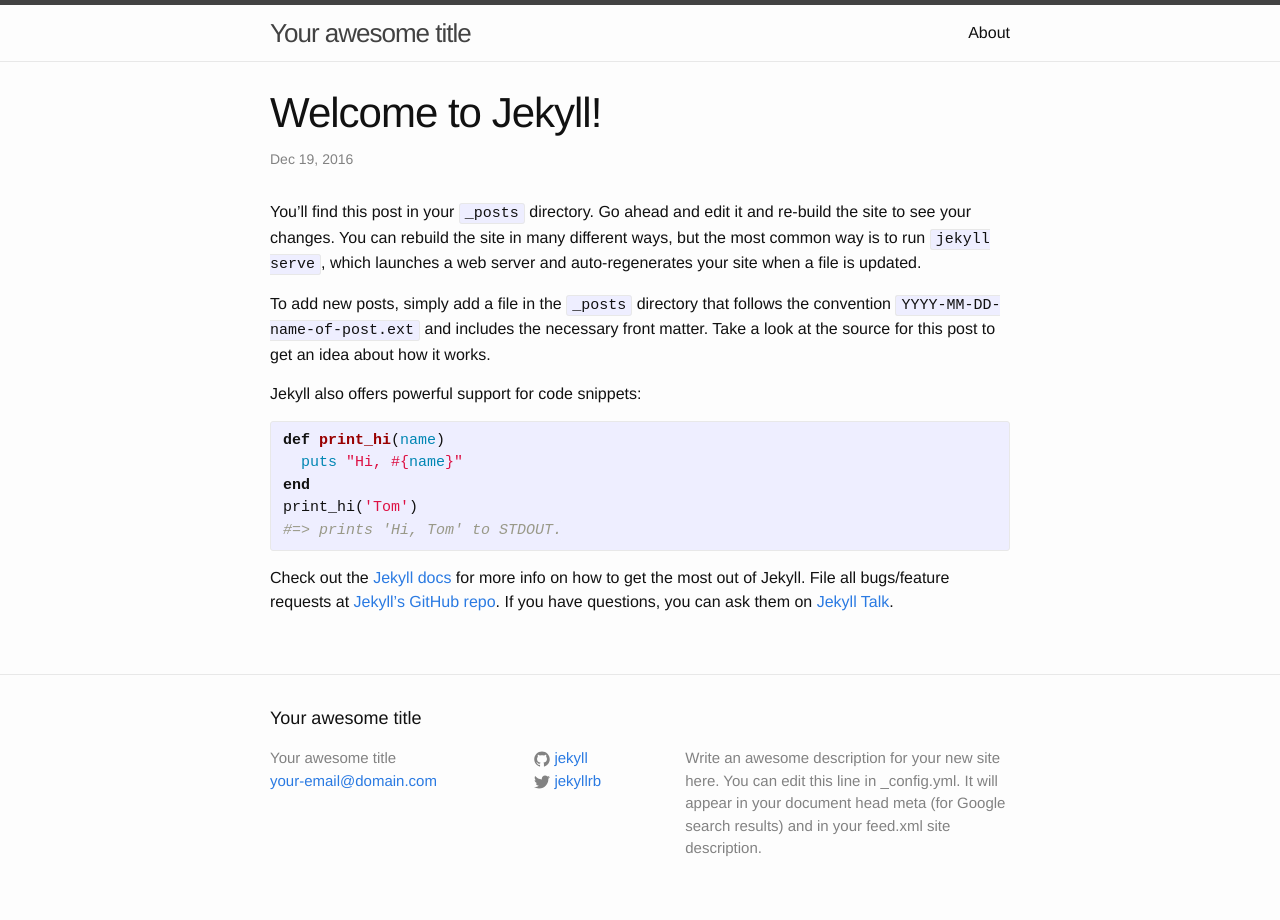
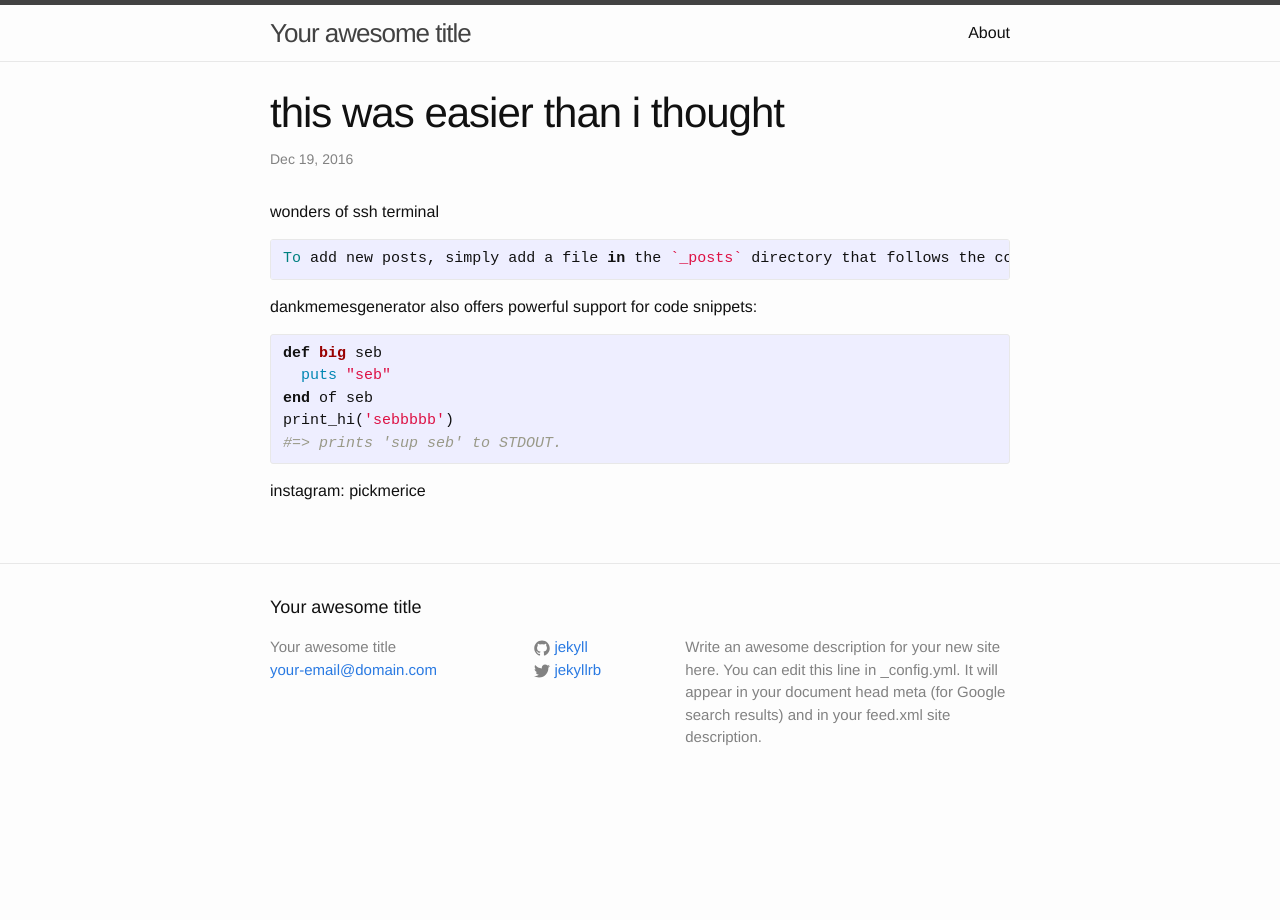
Before and after one commit to johnny5910/johnny5910.github.io, a Jekyll site: the page built from _posts/2016-12-19-welcome-to-jekyll.markdown, in a window 1280 px wide. Built offline with Jekyll 4.4.1, drawn with Linux system fonts in a browser that asks for light colours.

Commit message:
Update 2016-12-19-welcome-to-jekyll.markdown

```diff
--- a/_posts/2016-12-19-welcome-to-jekyll.markdown
+++ b/_posts/2016-12-19-welcome-to-jekyll.markdown
@@ -1,25 +1,26 @@
 ---
 layout: post
-title:  "Welcome to Jekyll!"
+title:  "this was easier than i thought"
 date:   2016-12-19 00:14:56 -0500
 categories: jekyll update
 ---
-You’ll find this post in your `_posts` directory. Go ahead and edit it and re-build the site to see your changes. You can rebuild the site in many different ways, but the most common way is to run `jekyll serve`, which launches a web server and auto-regenerates your site when a file is updated.
+wonders of ssh terminal
 
-To add new posts, simply add a file in the `_posts` directory that follows the convention `YYYY-MM-DD-name-of-post.ext` and includes the necessary front matter. Take a look at the source for this post to get an idea about how it works.
-
-Jekyll also offers powerful support for code snippets:
 
 {% highlight ruby %}
-def print_hi(name)
-  puts "Hi, #{name}"
-end
-print_hi('Tom')
-#=> prints 'Hi, Tom' to STDOUT.
+To add new posts, simply add a file in the `_posts` directory that follows the convention `YYYY-MM-DD-name-of-post.ext` and includes the necessary front matter. Take a look at the source for this post to get an idea about how it works.
 {% endhighlight %}
 
-Check out the [Jekyll docs][jekyll-docs] for more info on how to get the most out of Jekyll. File all bugs/feature requests at [Jekyll’s GitHub repo][jekyll-gh]. If you have questions, you can ask them on [Jekyll Talk][jekyll-talk].
 
-[jekyll-docs]: http://jekyllrb.com/docs/home
-[jekyll-gh]:   https://github.com/jekyll/jekyll
-[jekyll-talk]: https://talk.jekyllrb.com/
+dankmemesgenerator also offers powerful support for code snippets:
+
+{% highlight ruby %}
+def big seb
+  puts "seb"
+end of seb
+print_hi('sebbbbb')
+#=> prints 'sup seb' to STDOUT.
+{% endhighlight %}
+
+
+instagram: pickmerice
```
